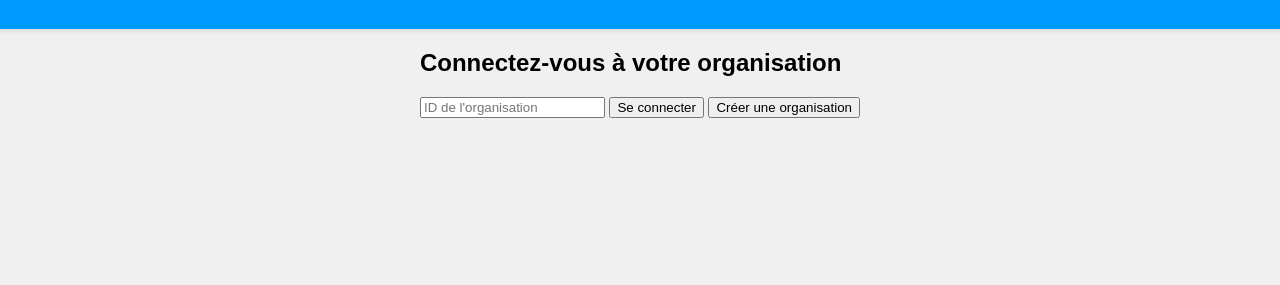
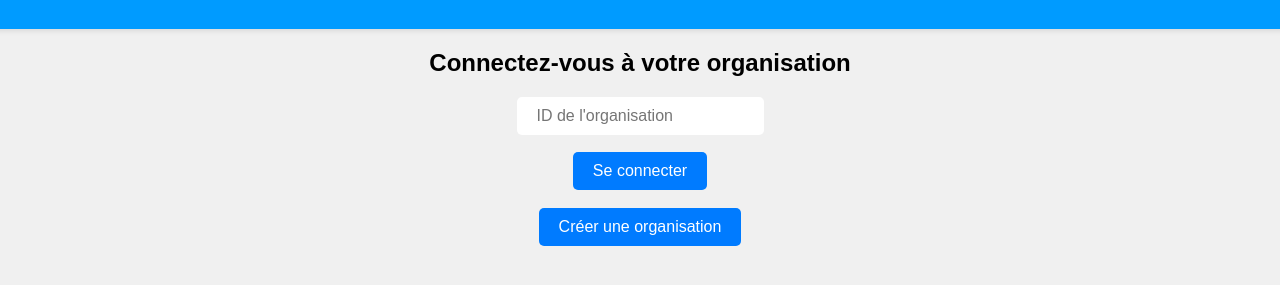
Before and after one commit to hugorichir/MeetingReport, a website: page index.html in a window 1280 px wide. Shown: the part 71-356 px from the top of the page. Drawn offline with nearby package versions, Linux system fonts and the light colour scheme.

Commit message:
Update index.html

```diff
--- a/index.html
+++ b/index.html
@@ -214,9 +214,16 @@
     <!-- Login Section -->
     <section id="login-section">
         <h2>Connectez-vous à votre organisation</h2>
-        <input type="text" id="organization-id" placeholder="ID de l'organisation">
-        <button onclick="loginToOrganization()">Se connecter</button>
-        <button onclick="showCreateOrganizationForm()">Créer une organisation</button>
+        <div style="display: flex; justify-content: center; align-items: center;">
+        <input type="text" id="organization-id" placeholder="ID de l'organisation" style="padding: 10px 20px; font-size: 16px; background-color: #00000; color: black; border: none; border-radius: 5px; cursor: pointer;" >
+        </div>
+        <div style="display: flex; justify-content: center; align-items: center;">
+        <button onclick="loginToOrganization()" style="margin-top: 17px; padding: 10px 20px; font-size: 16px; background-color: #007BFF; color: white; border: none; border-radius: 5px; cursor: pointer;">Se connecter</button>
+        </div>
+        <br>
+        <div style="display: flex; justify-content: center; align-items: center;">
+        <button onclick="showCreateOrganizationForm()" style="margin-top: 0px; padding: 10px 20px; font-size: 16px; background-color: #007BFF; color: white; border: none; border-radius: 5px; cursor: pointer;">Créer une organisation</button>
+        </div>
     </section>
 
     <!-- Create Organization Section -->
```
